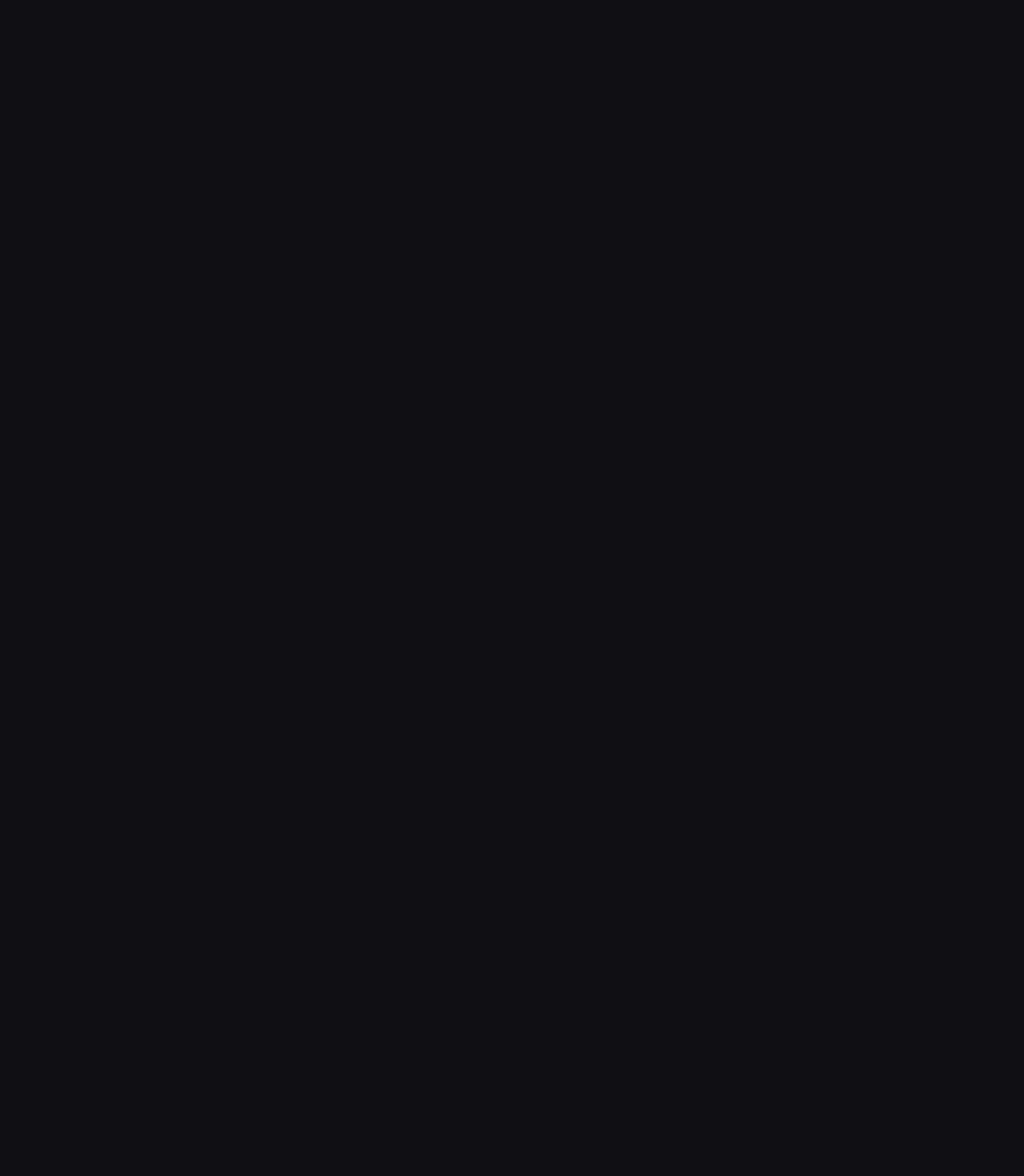
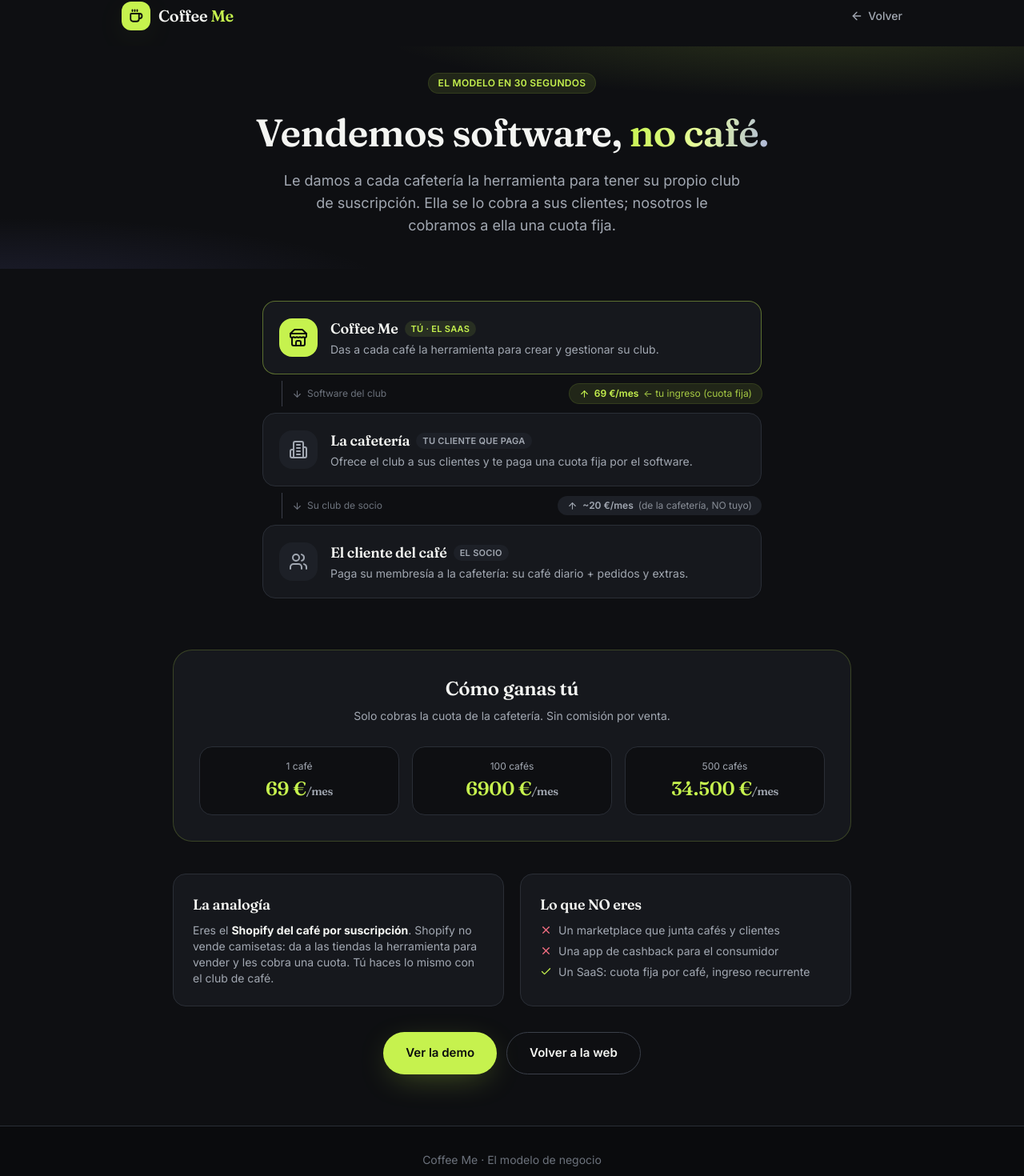
Before and after one commit to ChristianFerrer/cofflix, a React (Vite) app: page /#/modelo in a window 1280 px wide. Before the commit this address had no page. Shown: the part 18-1488 px from the top of the page at 80% size. Before the commit the page ends 800 px from the top, so only its background shows below. Built offline with nearby package versions, Linux system fonts and the light colour scheme.

Commit message:
Añade página /modelo: diagrama visual del modelo de negocio de dos capas

```diff
--- a/src/components/ui.tsx
+++ b/src/components/ui.tsx
@@ -84,6 +84,9 @@ export function SiteNav() {
       <nav className="mx-auto flex max-w-6xl items-center justify-between px-6 py-5">
         <Logo />
         <div className="flex items-center gap-2 text-sm font-medium text-fog">
+          <Link to="/modelo" className="hidden rounded-full px-4 py-2 transition hover:text-snow sm:inline">
+            Modelo
+          </Link>
           <Link to="/club" className="hidden rounded-full px-4 py-2 transition hover:text-snow sm:inline">
             Para clientes
           </Link>
--- a/src/main.tsx
+++ b/src/main.tsx
@@ -5,6 +5,7 @@ import './index.css'
 import { StoreProvider } from './store'
 import LandingB2B from './pages/LandingB2B'
 import LandingClub from './pages/LandingClub'
+import Modelo from './pages/Modelo'
 import DemoHub from './pages/DemoHub'
 import Caja from './pages/Caja'
 import Alta from './pages/Alta'
@@ -18,6 +19,7 @@ createRoot(document.getElementById('root')!).render(
         <Routes>
           <Route path="/" element={<LandingB2B />} />
           <Route path="/club" element={<LandingClub />} />
+          <Route path="/modelo" element={<Modelo />} />
           <Route path="/demo" element={<DemoHub />} />
           <Route path="/demo/caja" element={<Caja />} />
           <Route path="/demo/alta" element={<Alta />} />
--- /dev/null
+++ b/src/pages/Modelo.tsx
@@ -0,0 +1,171 @@
+import { Link } from 'react-router-dom'
+import { Store, Building2, Users, ArrowLeft, ArrowDown, ArrowUp, Check, X } from 'lucide-react'
+import { Logo, Badge, btn, eur } from '../components/ui'
+import { useStore } from '../store'
+
+export default function Modelo() {
+  const { config } = useStore()
+  const club = config.clubPrice
+  const saas = config.saasPrice
+
+  return (
+    <div className="min-h-screen bg-carbon">
+      <header className="mx-auto flex max-w-5xl items-center justify-between px-6 py-5">
+        <Logo />
+        <Link to="/" className="flex items-center gap-1.5 text-sm font-medium text-fog transition hover:text-snow">
+          <ArrowLeft size={16} /> Volver
+        </Link>
+      </header>
+
+      <section className="relative overflow-hidden bg-glow">
+        <div className="mx-auto max-w-3xl px-6 pb-10 pt-8 text-center">
+          <Badge>El modelo en 30 segundos</Badge>
+          <h1 className="mt-5 font-display text-3xl font-semibold leading-tight text-snow sm:text-5xl">
+            Vendemos software, <span className="text-gradient">no café.</span>
+          </h1>
+          <p className="mx-auto mt-4 max-w-xl text-lg text-fog">
+            Le damos a cada cafetería la herramienta para tener su propio club de suscripción. Ella
+            se lo cobra a sus clientes; nosotros le cobramos a ella una cuota fija.
+          </p>
+        </div>
+      </section>
+
+      {/* Diagrama de las dos capas */}
+      <section className="mx-auto max-w-2xl px-6 py-10">
+        <Actor
+          icon={Store}
+          name="Coffee Me"
+          role="Tú · el SaaS"
+          desc="Das a cada café la herramienta para crear y gestionar su club."
+          highlight
+        />
+        <Connector deliver="Software del club" money={`${eur(saas)}/mes`} note="← tu ingreso (cuota fija)" moneyHighlight />
+        <Actor
+          icon={Building2}
+          name="La cafetería"
+          role="Tu cliente que paga"
+          desc="Ofrece el club a sus clientes y te paga una cuota fija por el software."
+        />
+        <Connector deliver="Su club de socio" money={`~${eur(club)}/mes`} note="(de la cafetería, NO tuyo)" />
+        <Actor
+          icon={Users}
+          name="El cliente del café"
+          role="El socio"
+          desc="Paga su membresía a la cafetería: su café diario + pedidos y extras."
+        />
+      </section>
+
+      {/* Cómo ganas tú */}
+      <section className="mx-auto max-w-4xl px-6 py-6">
+        <div className="rounded-3xl border border-lime/20 bg-surface p-8 text-center">
+          <h2 className="font-display text-2xl font-semibold text-snow">Cómo ganas tú</h2>
+          <p className="mt-2 text-sm text-fog">Solo cobras la cuota de la cafetería. Sin comisión por venta.</p>
+          <div className="mt-7 grid grid-cols-3 gap-4">
+            {[
+              ['1 café', eur(saas)],
+              ['100 cafés', eur(saas * 100)],
+              ['500 cafés', eur(saas * 500)],
+            ].map(([k, v]) => (
+              <div key={k} className="rounded-2xl border border-line bg-carbon p-4">
+                <div className="text-xs text-fog">{k}</div>
+                <div className="mt-1 font-display text-xl font-semibold text-lime sm:text-2xl">{v}<span className="text-sm text-fog">/mes</span></div>
+              </div>
+            ))}
+          </div>
+        </div>
+      </section>
+
+      {/* Analogía + qué no eres */}
+      <section className="mx-auto max-w-4xl px-6 pb-16 pt-4">
+        <div className="grid gap-5 md:grid-cols-2">
+          <div className="rounded-2xl border border-line bg-surface p-6">
+            <h3 className="font-display text-lg font-semibold text-snow">La analogía</h3>
+            <p className="mt-2 text-sm text-fog">
+              Eres el <strong className="text-snow">Shopify del café por suscripción</strong>. Shopify
+              no vende camisetas: da a las tiendas la herramienta para vender y les cobra una cuota.
+              Tú haces lo mismo con el club de café.
+            </p>
+          </div>
+          <div className="rounded-2xl border border-line bg-surface p-6">
+            <h3 className="font-display text-lg font-semibold text-snow">Lo que NO eres</h3>
+            <ul className="mt-2 space-y-1.5 text-sm text-fog">
+              <li className="flex items-start gap-2"><X size={15} className="mt-0.5 shrink-0 text-rose" /> Un marketplace que junta cafés y clientes</li>
+              <li className="flex items-start gap-2"><X size={15} className="mt-0.5 shrink-0 text-rose" /> Una app de cashback para el consumidor</li>
+              <li className="flex items-start gap-2"><Check size={15} className="mt-0.5 shrink-0 text-lime" /> Un SaaS: cuota fija por café, ingreso recurrente</li>
+            </ul>
+          </div>
+        </div>
+
+        <div className="mt-8 flex flex-wrap justify-center gap-3">
+          <Link to="/demo" className={btn('primary', 'lg')}>Ver la demo</Link>
+          <Link to="/" className={btn('outline', 'lg')}>Volver a la web</Link>
+        </div>
+      </section>
+
+      <footer className="border-t border-line bg-ink py-8 text-center text-sm text-mist">
+        Coffee Me · El modelo de negocio
+      </footer>
+    </div>
+  )
+}
+
+function Actor({
+  icon: Icon,
+  name,
+  role,
+  desc,
+  highlight = false,
+}: {
+  icon: typeof Store
+  name: string
+  role: string
+  desc: string
+  highlight?: boolean
+}) {
+  return (
+    <div className={`flex items-center gap-4 rounded-2xl border bg-surface p-5 ${highlight ? 'border-lime/40' : 'border-line'}`}>
+      <span className={`grid h-12 w-12 shrink-0 place-items-center rounded-2xl ${highlight ? 'bg-lime text-ink' : 'bg-surface2 text-fog'}`}>
+        <Icon size={24} strokeWidth={2} />
+      </span>
+      <div>
+        <div className="flex items-center gap-2">
+          <span className="font-display text-lg font-semibold text-snow">{name}</span>
+          <span className={`rounded-full px-2 py-0.5 text-[11px] font-semibold uppercase tracking-wide ${highlight ? 'bg-lime/10 text-lime' : 'bg-surface2 text-fog'}`}>{role}</span>
+        </div>
+        <p className="mt-0.5 text-sm text-fog">{desc}</p>
+      </div>
+    </div>
+  )
+}
+
+function Connector({
+  deliver,
+  money,
+  note,
+  moneyHighlight = false,
+}: {
+  deliver: string
+  money: string
+  note: string
+  moneyHighlight?: boolean
+}) {
+  return (
+    <div className="flex items-stretch justify-center gap-3 py-2 pl-6">
+      <div className="flex flex-col items-center">
+        <div className="h-full w-px bg-line2" />
+      </div>
+      <div className="flex flex-1 items-center justify-between gap-3 py-1">
+        <span className="flex items-center gap-1.5 text-xs text-mist">
+          <ArrowDown size={13} /> {deliver}
+        </span>
+        <span
+          className={`flex items-center gap-1.5 rounded-full px-3 py-1 text-xs font-semibold ${
+            moneyHighlight ? 'bg-lime/10 text-lime ring-1 ring-lime/20' : 'bg-surface2 text-fog'
+          }`}
+        >
+          <ArrowUp size={13} /> {money} <span className="font-normal opacity-80">{note}</span>
+        </span>
+      </div>
+    </div>
+  )
+}
```
